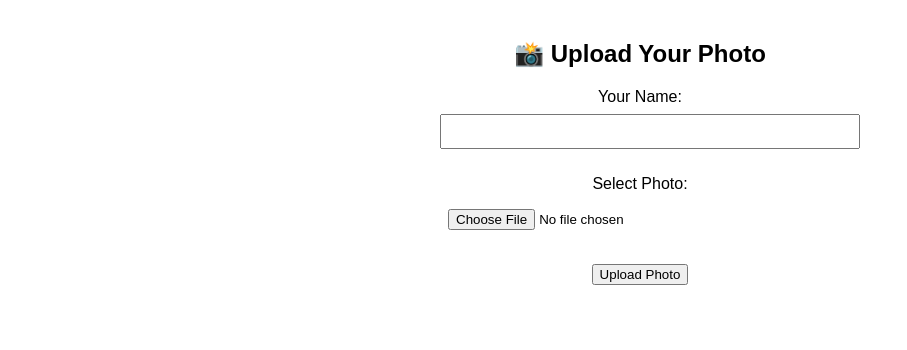
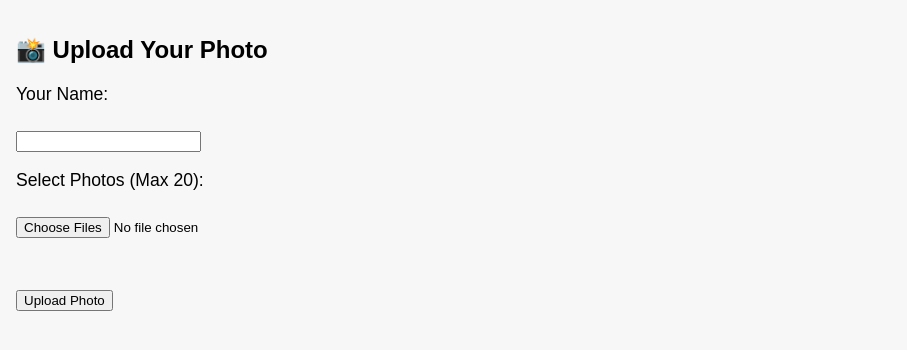
Before and after one commit to rkumar70900/QR_photo_upload, a FastAPI app: page / in a window 1280 px wide. Shown: the top 350 px of the page, without its empty margins (0-907 px from the left). Run offline with FastAPI, Linux system fonts and the light colour scheme.

Commit message:
uploading only 20 files

```diff
--- a/main.py
+++ b/main.py
@@ -22,25 +22,26 @@ async def upload_form(request: Request):
 async def upload_files(
     request: Request,
     guest: str = Form(...),
-    photo: UploadFile = File(...)
+    photos: List[UploadFile] = File(...)
 ):
-    try:
-        # Create directory for the guest if it doesn't exist
-        guest_dir = os.path.join(UPLOAD_DIR, guest)
-        os.makedirs(guest_dir, exist_ok=True)
+    # try:
+    # Create directory for the guest if it doesn't exist
+    guest_dir = os.path.join(UPLOAD_DIR, guest)
+    os.makedirs(guest_dir, exist_ok=True)
 
-        # Save the uploaded file
+    # Save the uploaded file
+    for photo in photos:
         file_path = os.path.join(guest_dir, photo.filename)
         with open(file_path, "wb") as buffer:
             shutil.copyfileobj(photo.file, buffer)
 
-        return templates.TemplateResponse("upload.html", {
-            "request": request,
-            "message": f"Thanks {guest}! Your photo has been uploaded successfully."
-        })
+    return templates.TemplateResponse("upload.html", {
+        "request": request,
+        "message": f"Thanks {guest}! Your photos have been uploaded successfully."
+    })
 
-    except Exception as e:
-        return templates.TemplateResponse("upload.html", {
-            "request": request,
-            "error": f"Error uploading file: {str(e)}"
-        })
+    # except Exception as e:
+    #     return templates.TemplateResponse("upload.html", {
+    #         "request": request,
+    #         "error": f"Error uploading file: {str(e)}"
+    #     })
--- a/static/styles.css
+++ b/static/styles.css
@@ -1,11 +1,47 @@
 body {
     font-family: Arial, sans-serif;
-    max-width: 400px;
-    margin: 40px auto;
-    text-align: center;
-}
-input {
+    padding: 1rem;
+    margin: 0;
+    background-color: #f7f7f7;
+  }
+
+  .container {
+    max-width: 500px;
+    margin: auto;
+    background-color: white;
+    padding: 1.5rem;
+    border-radius: 12px;
+    box-shadow: 0 4px 10px rgba(0, 0, 0, 0.1);
+  }
+
+  label {
+    font-size: 1.1rem;
+    display: block;
+    margin-bottom: 0.5rem;
+  }
+
+  input[type="file"] {
+    display: block;
+    margin-bottom: 1rem;
+  }
+
+  input[type="submit"] {
+    background-color: #007bff;
+    color: white;
+    padding: 0.75rem 1.2rem;
+    border: none;
+    border-radius: 8px;
+    font-size: 1rem;
+    cursor: pointer;
     width: 100%;
-    padding: 8px;
-    margin: 8px 0;
-}
+  }
+
+  input[type="submit"]:hover {
+    background-color: #0056b3;
+  }
+
+  .message {
+    margin-top: 1rem;
+    font-size: 0.95rem;
+    color: red;
+  }
--- a/templates/upload.html
+++ b/templates/upload.html
@@ -16,10 +16,22 @@
         <label for="guest">Your Name:</label><br>
         <input type="text" id="guest" name="guest" required><br><br>
 
-        <label for="photo">Select Photo:</label><br>
-        <input type="file" id="photo" name="photo" accept="image/*" required><br><br>
+        <label for="photos">Select Photos (Max 20):</label><br>
+        <input type="file" id="photos" name="photos" accept="image/*" multiple required><br><br>
 
         <button type="submit">Upload Photo</button>
     </form>
 </body>
 </html>
+
+<script>
+    const photoInput = document.getElementById('photos');
+
+    photoInput.addEventListener('change', function (event) {
+      const files = event.target.files;
+      if (files.length > 20) {
+        alert('Please select 20 or fewer photos.');
+        event.target.value = ''; // Reset file input
+      }
+    });
+</script>
```
